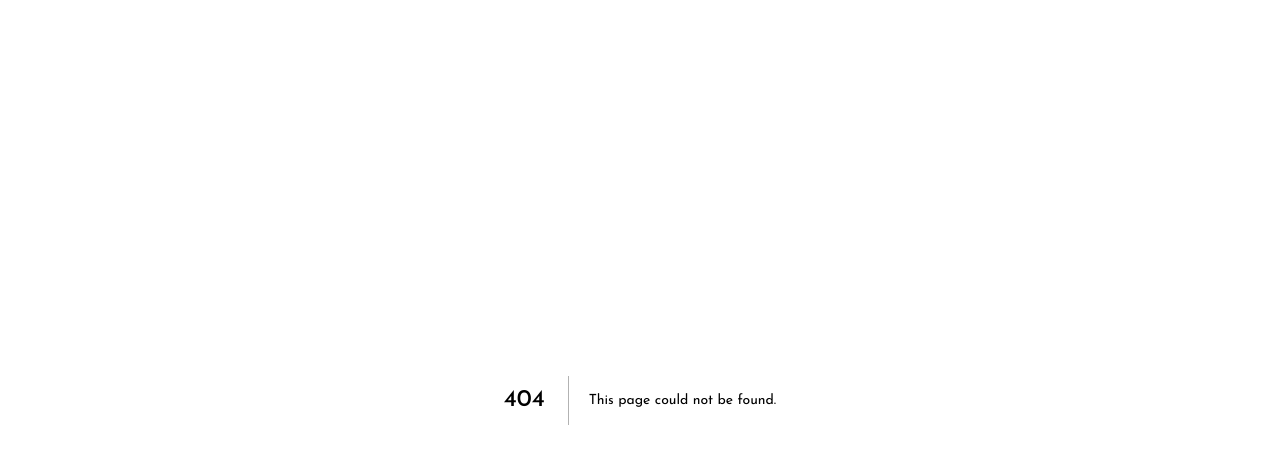
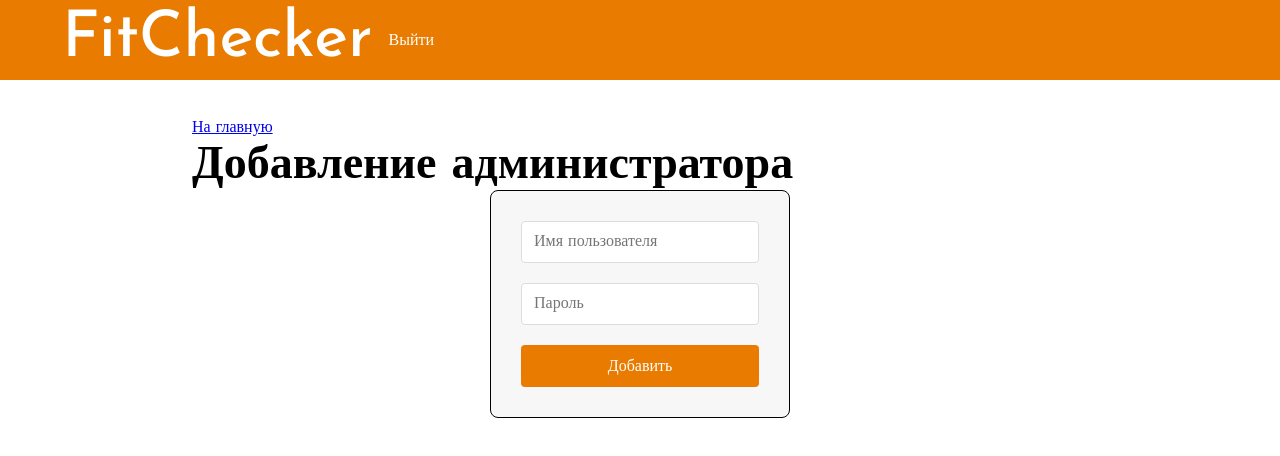
Before and after one commit to Sapizi/fitchecker2, a Next.js app: page /pages/addAdmin in a window 1280 px wide. Before the commit this address had no page. Shown: the top 456 px of the page. Built offline with nearby package versions, Linux system fonts and the light colour scheme; sample sign-in values are in the browser's storage.

Commit message:
много всего

```diff
--- a/package.json
+++ b/package.json
@@ -19,10 +19,12 @@
     "next": "15.2.4",
     "react": "^19.0.0",
     "react-dom": "^19.0.0",
+    "sonner": "^2.0.3",
     "styled-components": "^6.1.16",
     "zod": "^3.24.2"
   },
   "devDependencies": {
+    "@types/bcryptjs": "^2.4.6",
     "@types/node": "^20",
     "@types/react": "^19",
     "@types/react-dom": "^19",
--- /dev/null
+++ b/src/app/components/authform/AuthFormStyles.ts
@@ -0,0 +1,88 @@
+import styled from "styled-components";
+
+export const AllMain = styled.div`
+  display: flex;
+  justify-content: center;
+  align-items: center;
+  min-height: 100vh;
+  padding: 20px;
+  box-sizing: border-box;
+`;
+
+export  const Forma = styled.form`
+  width: 90%;
+  max-width: 400px;
+  display: flex;
+  flex-direction: column;
+  gap: 20px;
+  padding: 30px;
+  background-color: #f7f7f7;
+  border-radius: 8px;
+  border: 1px solid black;
+  box-sizing: border-box;
+
+  @media (max-width: 600px) {
+    padding: 20px;
+    gap: 15px;
+  }
+`;
+
+export const Title = styled.h2`
+  font-size: 24px;
+  text-align: center;
+  color: #333;
+  margin-bottom: 10px;
+  @media (max-width: 600px) {
+    font-size: 20px;
+  }
+`;
+export const MainInput = styled.input`
+  padding: 12px;
+  font-size: 16px;
+  border: 1px solid #ddd;
+  border-radius: 4px;
+  outline: none;
+  width: 100%;
+  box-sizing: border-box;
+  &:focus {
+    border-color: #e97c00;
+    box-shadow: 0 0 5px rgba(0, 123, 255, 0.3);
+  }
+  @media (max-width: 600px) {
+    padding: 10px;
+    font-size: 14px;
+  }
+`;
+export const MainButton = styled.button`
+  padding: 12px;
+  font-size: 16px;
+  background-color: #e97c00;
+  color: white;
+  border: none;
+  border-radius: 4px;
+  cursor: pointer;
+  width: 100%;
+  box-sizing: border-box;
+  &:hover {
+    background-color: #ca6c00;
+  }
+  @media (max-width: 600px) {
+    padding: 10px;
+    font-size: 14px;
+  }
+`;
+export const ErrorMessage = styled.p`
+  color: red;
+  font-size: 14px;
+  text-align: center;
+  margin: 0;
+
+  @media (max-width: 600px) {
+    font-size: 12px;
+  }
+`;
+export const FormContainer = styled.div`
+  display: flex;
+  flex-direction: column;
+  align-items: center;
+`;
--- /dev/null
+++ b/src/app/pages/addAdmin/page.tsx
@@ -0,0 +1,80 @@
+'use client'
+
+import { useState } from "react"
+import Header from "@/app/components/header/Header"
+import { Wrapper } from "@/app/GlobalStyles"
+import { Title } from "../mainPage/MainStyles"
+import { withAuth } from "@/app/withAuth"
+import { supabase } from "../../lib/supabaseClient"
+import bcrypt from "bcryptjs"
+import { Form } from "react-hook-form"
+import { Forma, MainButton, MainInput } from "@/app/components/authform/AuthFormStyles"
+import { FormContainer } from "../addWorkout/AddWorkout"
+import Link from "next/link"
+
+const AddAdmin = () => {
+  const [username, setUsername] = useState("")
+  const [password, setPassword] = useState("")
+  const [message, setMessage] = useState("")
+
+  const handleSubmit = async (e: React.FormEvent) => {
+    e.preventDefault()
+
+    try {
+      const salt = await bcrypt.genSalt(10)
+      const hashedPassword = await bcrypt.hash(password, salt)
+
+      const { error } = await supabase.from("admins").insert([
+        {
+          username,
+          password: hashedPassword,
+          role: "admin",
+        }
+      ])
+
+      if (error) {
+        console.error(error)
+        setMessage("Ошибка при добавлении администратора")
+      } else {
+        setMessage("Администратор добавлен успешно")
+        setUsername("")
+        setPassword("")
+      }
+    } catch (err) {
+      console.error(err)
+      setMessage("Произошла ошибка")
+    }
+  }
+
+  return (
+    <>
+      <Header />
+      <Wrapper>
+        <Link href={'/pages/mainPage'}>На главную</Link>
+        <Title>Добавление администратора</Title>
+        <FormContainer>
+          <Forma onSubmit={handleSubmit} style={{ display: 'flex', flexDirection: 'column', maxWidth: 300 }}>
+            <MainInput
+              type="text"
+              placeholder="Имя пользователя"
+              value={username}
+              onChange={(e) => setUsername(e.target.value)}
+              required
+            />
+            <MainInput
+              type="password"
+              placeholder="Пароль"
+              value={password}
+              onChange={(e) => setPassword(e.target.value)}
+              required
+            />
+            <MainButton type="submit">Добавить</MainButton>
+          </Forma>
+          {message && <p>{message}</p>}
+        </FormContainer>
+      </Wrapper>
+    </>
+  )
+}
+
+export default withAuth(AddAdmin)
--- a/src/app/pages/workoutList/page.tsx
+++ b/src/app/pages/workoutList/page.tsx
@@ -5,7 +5,6 @@ import { Title } from '../mainPage/MainStyles';
 import { Wrapper } from '@/app/GlobalStyles';
 import { useState, useEffect } from 'react';
 import { supabase } from '@/app/lib/supabaseClient';
-import styled from 'styled-components';
 import { useForm, SubmitHandler } from 'react-hook-form';
 import {
   ButtonContainer,
```
Also changed, not shown: src/app/components/authform/AuthForm.tsx (+19 -86 lines), src/app/pages/addAdmin/AddAdminStyles.ts (added, +18 -0 lines), src/app/pages/addWorkout/page.tsx (+15 -5 lines), src/app/pages/mainPage/page.tsx (+50 -1 lines), 1 other file (tests, documents, lock files or other folders).
